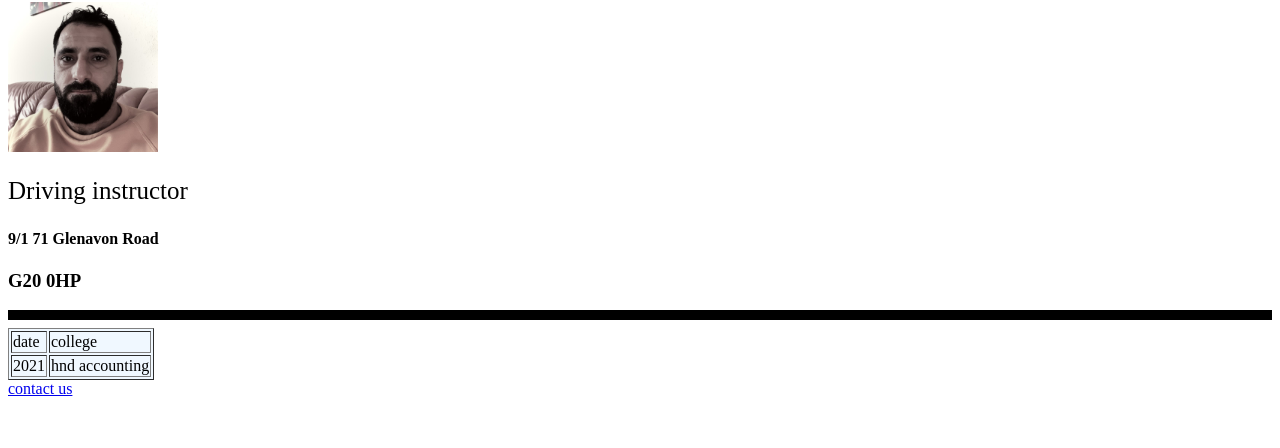
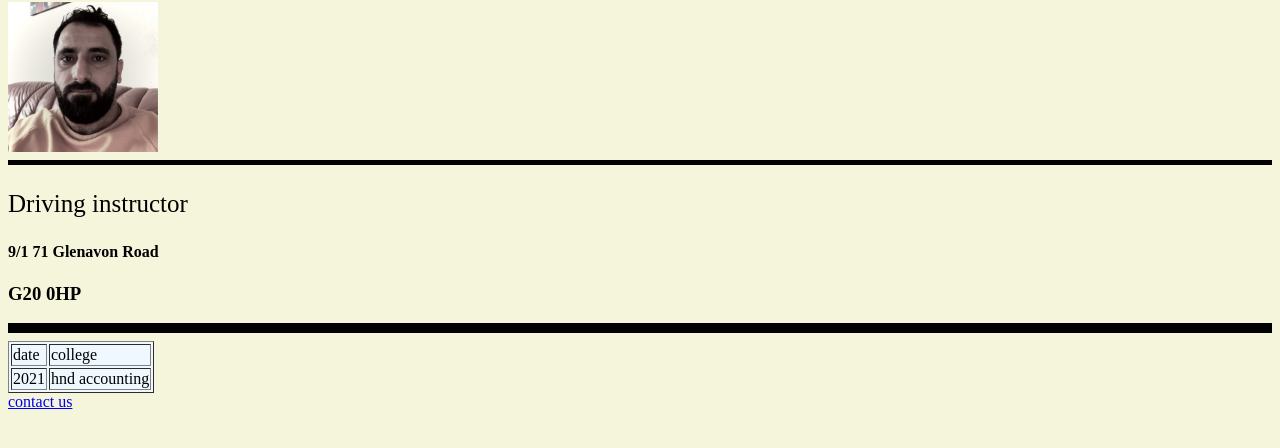
Before and after one commit to bahaaaldeenbarakat/cv, a plain HTML site: page index.html in a window 1280 px wide. Shown: the part 64-512 px from the top of the page. Drawn offline with Linux system fonts and the light colour scheme.

Commit message:
change colr

```diff
--- a/index.html
+++ b/index.html
@@ -7,10 +7,10 @@
     <div >
  <h1 >Bahaa Barakat</h1>
 <img src="bahaa.jfif " alt="Bahaa" width="150" height="150">
-
+<hr size="5px"; color="black">
 </head>
 
-<body>
+<body style="background-color:beige;">
 
 
 
@@ -41,5 +41,5 @@
 </div>
 
 <a href="contact.html"> contact us</a>
-
+</body>
 </html>
```
Also changed, not shown: contact.html (+1 -1 lines).
